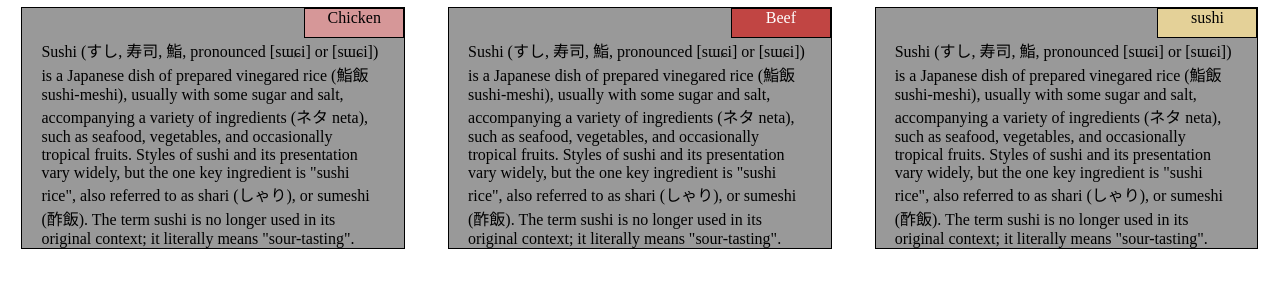
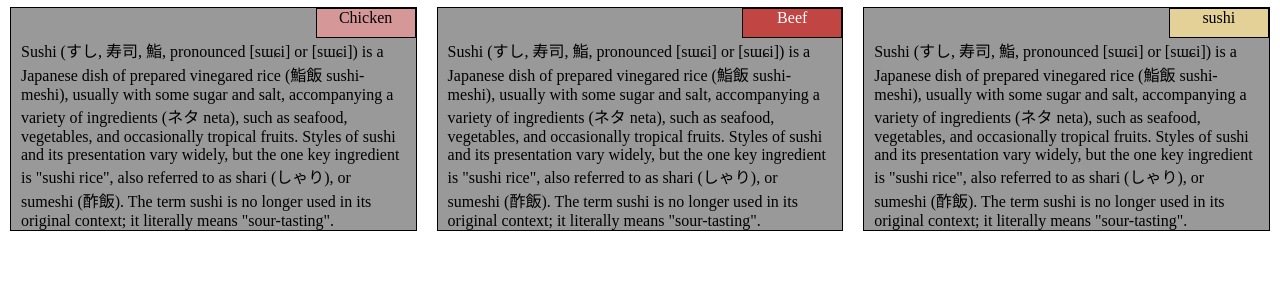
Before and after one commit to ZT1996/Coursera-assignment1, a plain HTML site: page index.html in a window 1280 px wide. Shown: the part 40-328 px from the top of the page. Drawn offline with Linux system fonts and the light colour scheme.

Commit message:
final commit

```diff
--- a/css/index.css
+++ b/css/index.css
@@ -15,9 +15,8 @@ h1 {
 .section-content {
 	border: 1px solid black;
 	background-color: #999999;
-	width: 90%;
 	position: relative;
-	margin: 10px auto;
+	margin: 10px 10px;
 
 }
 
@@ -65,9 +64,8 @@ h1 {
 }
 
 p{
-	width: 90%;
-	margin-right: auto;
-	margin-left: auto;
+	margin-right: 10px;
+	margin-left: 10px;
 	margin-top: 30px;
 	clear: right;
 
```
